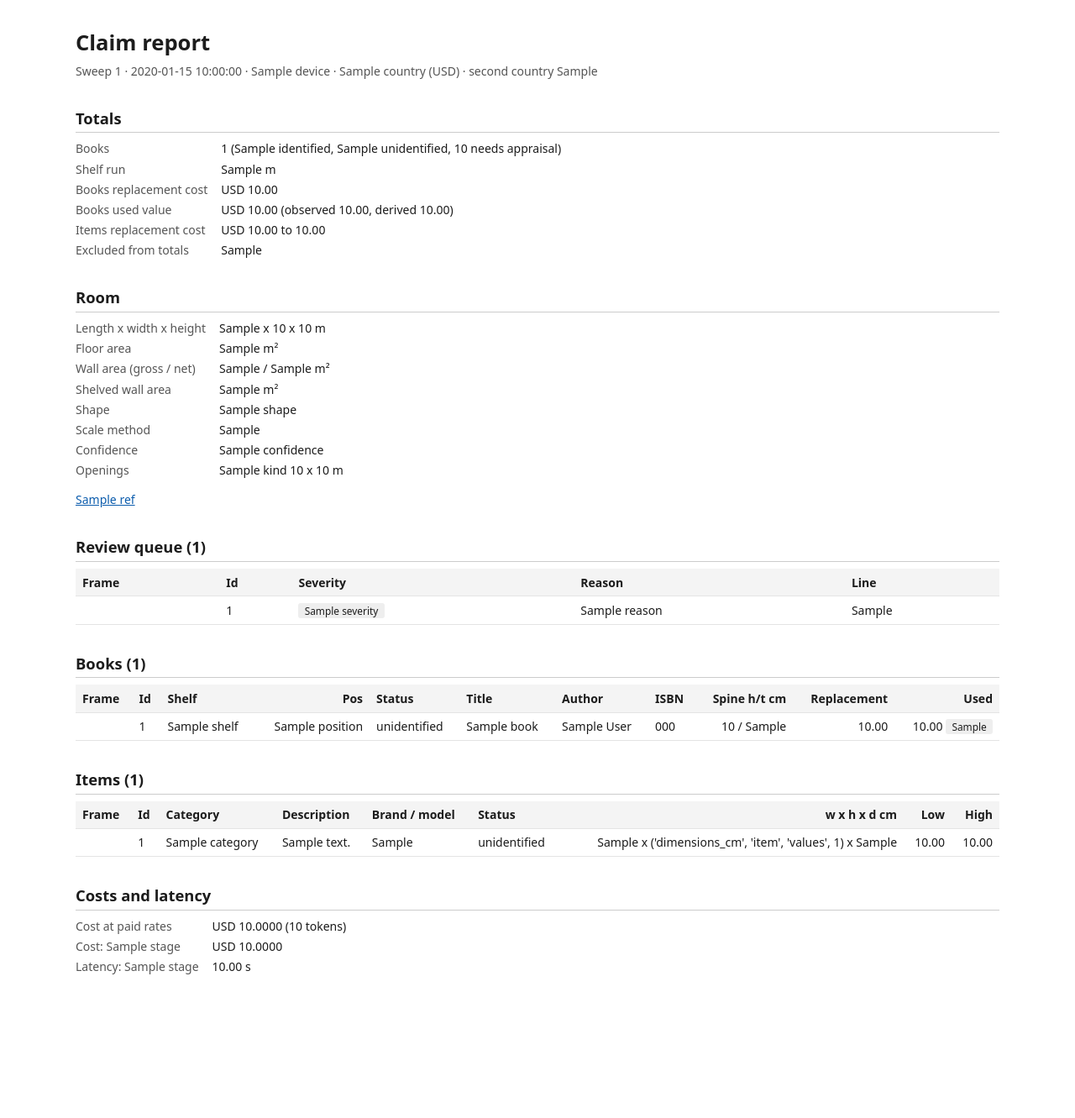
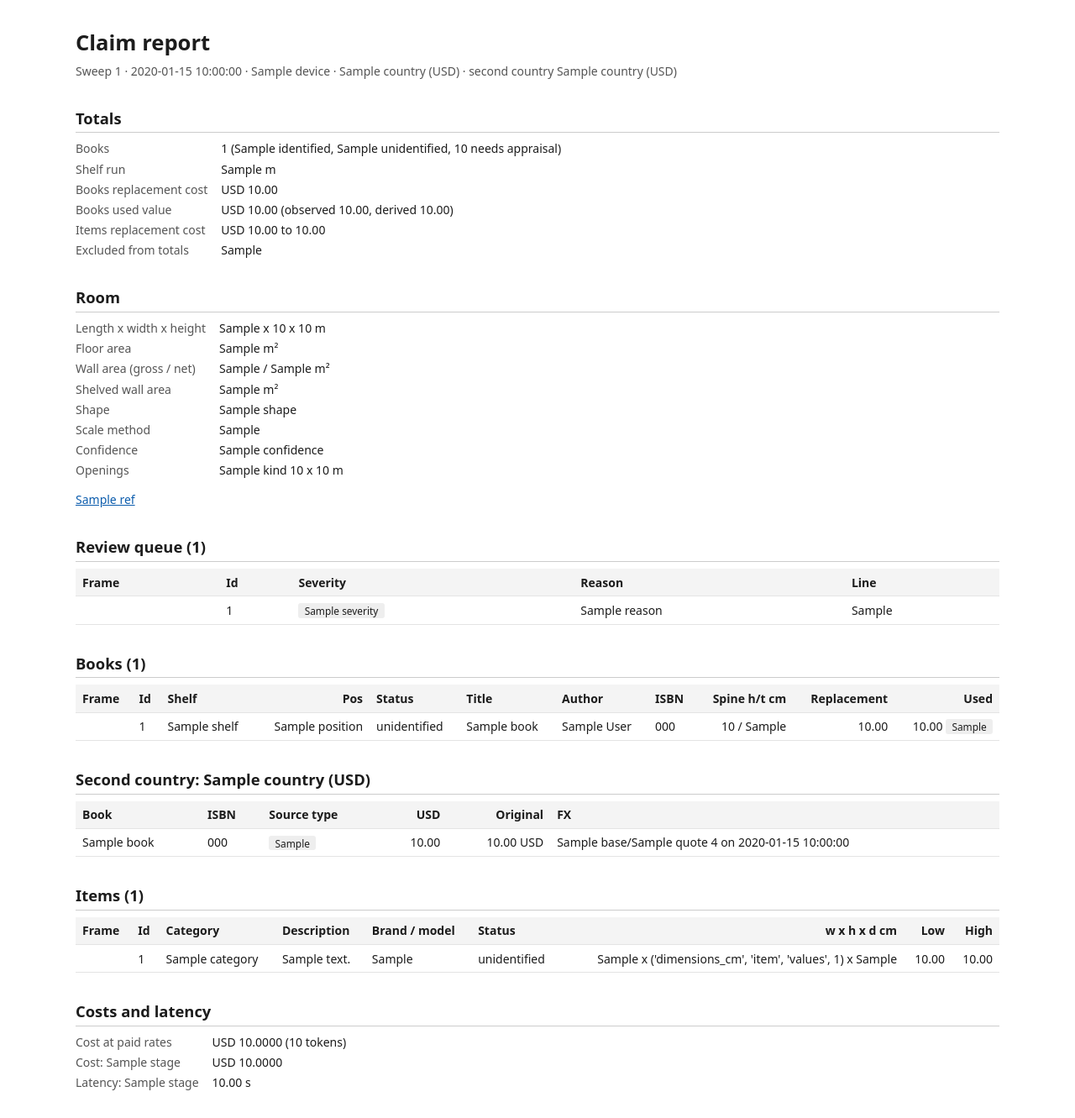
Before and after one commit to kunalgoesbyken/cozmo-library-agent, a Python web app: template libclaim/packet/templates/report.html.j2 in a window 1280 px wide. Shown: the whole page at 84% size. Before the commit the page ends 1160 px from the top, so only its background shows below. Run offline with Jinja, Linux system fonts and the light colour scheme; the template is opened without the code that fills it: most values are stand-ins (such as "Sample title", 1, 10 or a date in 2020).

Commit message:
fix: second-country report rendering and item price evidence

```diff
--- a/libclaim/models.py
+++ b/libclaim/models.py
@@ -61,6 +61,7 @@ class ListingRow(BaseModel):
     currency: str
     url: str
     cache_ref: str
+    retrieved_at: datetime
 
 
 class ItemRange(BaseModel):
--- a/libclaim/packet/models.py
+++ b/libclaim/packet/models.py
@@ -94,6 +94,7 @@ class ItemReplacementCost(BaseModel):
     high: Money | None = None
     source: str = ""
     url: str = ""
+    url_high: str = ""
     retrieved_at: str = ""
 
 
@@ -113,6 +114,9 @@ class Item(BaseModel):
 
 class SecondCountryBook(BaseModel):
     book_id: str
+    title: str = ""
+    author: str = ""
+    edition: str = ""
     isbn: str
     status: Literal["identified", "needs_appraisal"]
     source_type: Literal["local_listing", "converted"] | None = None
--- a/libclaim/packet/templates/report.html.j2
+++ b/libclaim/packet/templates/report.html.j2
@@ -33,7 +33,7 @@
 <h1>Claim report</h1>
 <p class="meta">
   Sweep {{ packet.sweep.id }} &middot; {{ packet.sweep.captured_at }} &middot; {{ packet.sweep.device }}
-  &middot; {{ packet.sweep.country }} ({{ packet.sweep.currency }}){% if packet.second_country %} &middot; second country {{ packet.second_country }}{% endif %}
+  &middot; {{ packet.sweep.country }} ({{ packet.sweep.currency }}){% if packet.second_country %} &middot; second country {{ packet.second_country.country }} ({{ packet.second_country.currency }}){% endif %}
 </p>
 
 <h2>Totals</h2>
@@ -103,6 +103,25 @@
   </tbody>
 </table>
 
+{% if packet.second_country %}
+<h2>Second country: {{ packet.second_country.country }} ({{ packet.second_country.currency }})</h2>
+<table>
+  <thead><tr><th>Book</th><th>ISBN</th><th>Source type</th><th class="num">{{ packet.second_country.currency }}</th><th class="num">Original</th><th>FX</th></tr></thead>
+  <tbody>
+  {% for row in packet.second_country.books %}
+    <tr>
+      <td>{{ row.title or row.book_id }}</td>
+      <td>{{ row.isbn }}</td>
+      <td>{% if row.source_type %}<span class="badge">{{ row.source_type }}</span>{% else %}<span class="unknown">{{ row.status }}</span>{% endif %}</td>
+      <td class="num">{{ money(row.replacement_cost.amount) }} {{ link(row.replacement_cost.url, row.replacement_cost.source or "source") }}</td>
+      <td class="num">{{ money(row.original_amount) }} {{ row.original_currency }}</td>
+      <td>{% if row.fx %}{{ row.fx.base }}/{{ row.fx.quote }} {{ row.fx.rate }} on {{ row.fx.rate_date }} {{ link(row.fx.url, row.fx.provider) }}{% endif %}</td>
+    </tr>
+  {% endfor %}
+  </tbody>
+</table>
+{% endif %}
+
 <h2>Items ({{ packet.items|length }})</h2>
 <table>
   <thead>
@@ -118,8 +137,8 @@
       <td>{{ item.brand_model }}</td>
       <td>{{ item.status }}</td>
       <td class="num">{{ num(item.dimensions_cm.w) }} x {{ num(item.dimensions_cm.h) }} x {{ num(item.dimensions_cm.d) }}</td>
-      <td class="num">{{ money(item.replacement_cost.low) }}</td>
-      <td class="num">{{ money(item.replacement_cost.high) }} {{ link(item.replacement_cost.url, item.replacement_cost.source or "source") }}</td>
+      <td class="num">{{ money(item.replacement_cost.low) }} {{ link(item.replacement_cost.url, item.replacement_cost.source or "source") }}</td>
+      <td class="num">{{ money(item.replacement_cost.high) }} {{ link(item.replacement_cost.url_high, item.replacement_cost.source or "source") }}</td>
     </tr>
   {% endfor %}
   </tbody>
--- a/libclaim/pricing/sources/listings.py
+++ b/libclaim/pricing/sources/listings.py
@@ -71,6 +71,7 @@ class Listings:
                     currency=card.get(cfg.currency_attr, ""),
                     url=link,
                     cache_ref=response.cache_ref,
+                    retrieved_at=response.retrieved_at,
                 )
             )
         return rows
@@ -86,7 +87,8 @@ class Listings:
                 url = urljoin(response.final_url, path + product["handle"])
                 rows.append(
                     ListingRow(
-                        source=host_of(url), name=product["title"], amount=amount, currency=currency, url=url, cache_ref=response.cache_ref
+                        source=host_of(url), name=product["title"], amount=amount, currency=currency, url=url, cache_ref=response.cache_ref,
+                        retrieved_at=response.retrieved_at,
                     )
                 )
         return rows
@@ -140,6 +142,7 @@ class Listings:
                         currency=offer[2],
                         url=url,
                         cache_ref=product.cache_ref,
+                        retrieved_at=product.retrieved_at,
                     )
                 )
         return rows
```
Also changed, not shown: libclaim/pricing/items.py (+9 -4 lines), tests/packet/test_schema.py (+28 -1 lines), tests/pricing/test_items.py (+8 -4 lines).
